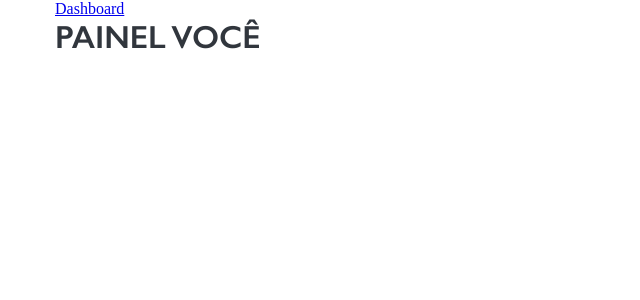
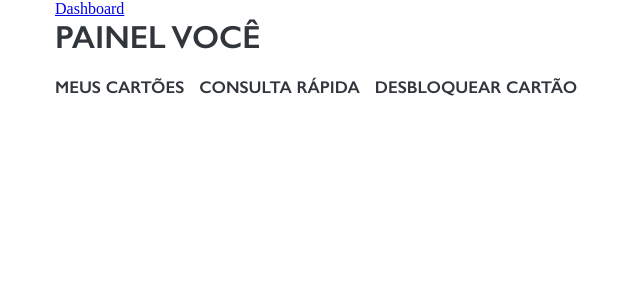
Before and after one commit to vbotio/vr-refactor, an Angular app: page /beneficiario/dashboard in a window 1280 px wide. Shown: the top 300 px of the page, without its empty margins (0-640 px from the left). Built offline with nearby package versions, Linux system fonts and the light colour scheme.

Commit message:
correcao no menu

```diff
--- a/src/app/beneficiario/dashboard/dashboard.component.html
+++ b/src/app/beneficiario/dashboard/dashboard.component.html
@@ -3,6 +3,6 @@
     Painel você
   </h1>
   <ul>
-    <li *ngFor="let item of this.menu" > {{ item.name }} </li>
+    <li *ngFor="let item of menu" > {{ item.name }} </li>
   </ul>
 </div>
--- a/src/app/beneficiario/dashboard/dashboard.component.ts
+++ b/src/app/beneficiario/dashboard/dashboard.component.ts
@@ -6,33 +6,33 @@ import { Component, OnInit } from '@angular/core';
   styleUrls: ['./dashboard.component.scss']
 })
 export class DashboardComponent implements OnInit {
-  menu = [
+  menu: Menu = [
     {
-      'item': 'meus cartões',
-      '_id': 1
+      name: 'meus cartões',
+      _id: 1
     },
     {
-      'item': 'consulta rápida',
-      '_id': 2,
+      name: 'consulta rápida',
+      _id: 2,
     },
     {
-      'item': 'desbloquear cartão',
-      '_id': 3
+      name: 'desbloquear cartão',
+      _id: 3
     }
   ]
 
   constructor() { }
 
   ngOnInit() {
-    console.log(this.menu)
+
   }
 }
 
 export class Menu {
   constructor(
-    public _id: number,
-    public name: string
-  ) {
+     name: string,
+     _id: number
+    ) {
 
   }
 }
```
